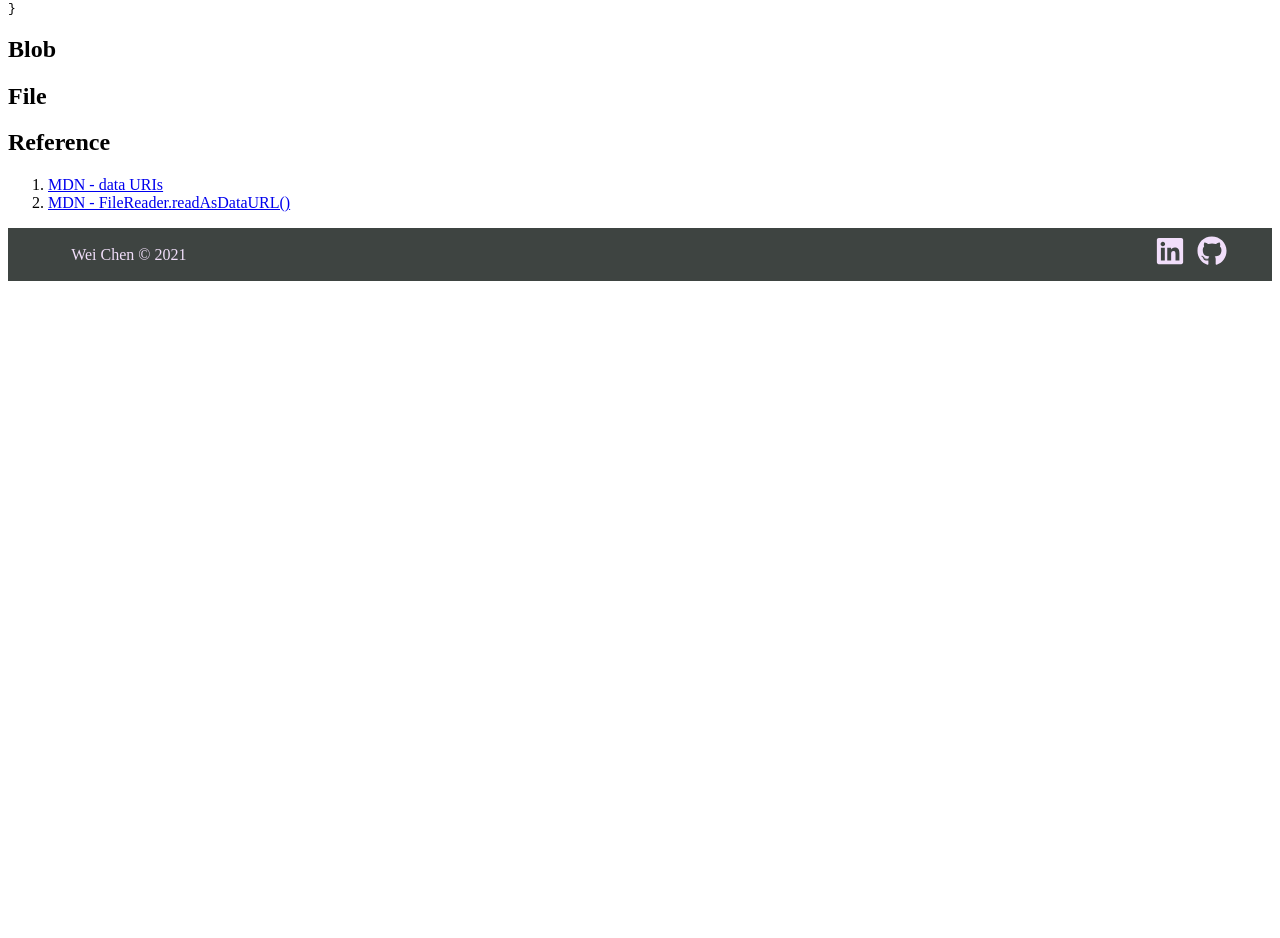
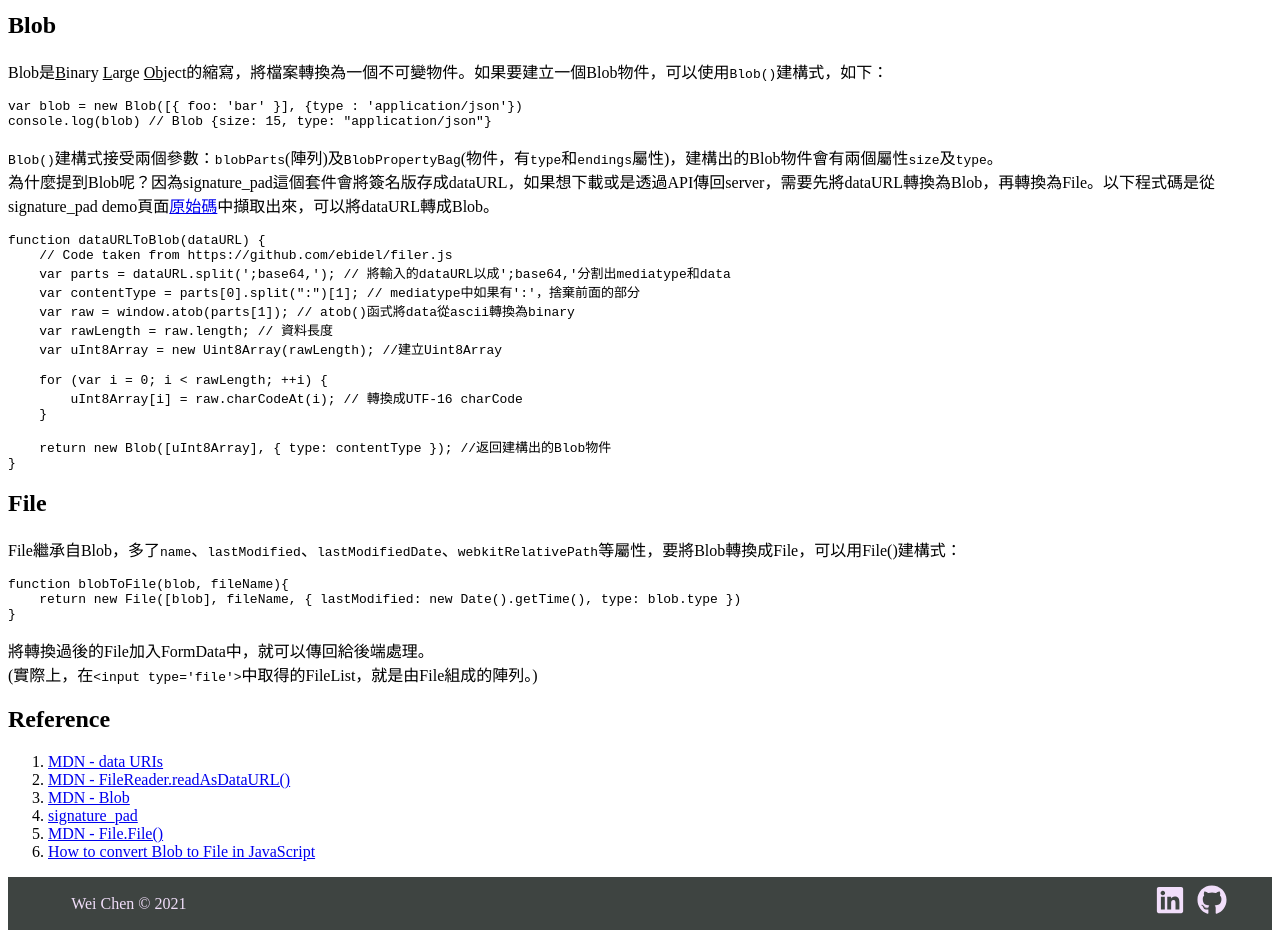
Before and after one commit to movingroovin/WeiCave, a Gatsby site: page /dataurl-blob-file/ in a window 1280 px wide. Shown: the part 804-1742 px from the top of the page. Before the commit the page ends 1093 px from the top, so only its background shows below. Built offline with nearby package versions, Linux system fonts and the light colour scheme; Gatsby itself is replaced by a stand-in of ours; some packages are replaced by stand-ins of ours; code samples lack their colours.

Commit message:
new article/ hide code snippet header

````diff
--- a/src/assests/posts/dataurl-blob-file.md
+++ b/src/assests/posts/dataurl-blob-file.md
@@ -4,7 +4,7 @@ date: '2021/04/15'
 tags: ['technical', 'React']
 ---
 
-專案開發時，系統簽核流程需要有簽名板功能並存成圖片，經過搜尋之後選擇使用[signature_pad](https://github.com/szimek/signature_pad)。這個套件使用起來非常簡單，`npm install signature_pad`之後再`import`至需要的地方，並用`new`創建一個實例即可使用。不過這篇並不是要說明套件如何使用，而是因為在使用這個套件時遇到了dataURL、Blob還有最後儲存的File，所以簡單解釋一下這三者之間的差別與關聯。
+專案開發時，系統簽核流程需要有簽名板功能並存成圖片，經過搜尋之後選擇使用[signature_pad](https://github.com/szimek/signature_pad)。這個套件使用起來非常簡單，`npm install signature_pad`之後再`import`至需要的地方，並用`new`創建一個實例即可使用。在使用這個套件時，會依序遇到dataURL、Blob還有最後儲存的File，在了解後簡單紀錄一下這三者之間的差別與關聯。
 
 ## dataURL
 dataURL可以理解成一個描述檔案的字串，透過解析這個字串能夠將檔案呈現出來。格式是像這個樣子：
@@ -35,10 +35,47 @@ const UploadExample = () => {
 }
 ```
 
+
 ## Blob
+Blob是<ins>B</ins>inary <ins>L</ins>arge <ins>Ob</ins>ject的縮寫，將檔案轉換為一個不可變物件。如果要建立一個Blob物件，可以使用`Blob()`建構式，如下：
+```javascript
+var blob = new Blob([{ foo: 'bar' }], {type : 'application/json'})
+console.log(blob) // Blob {size: 15, type: "application/json"}
+```
+`Blob()`建構式接受兩個參數：`blobParts`(陣列)及`BlobPropertyBag`(物件，有`type`和`endings`屬性)，建構出的Blob物件會有兩個屬性`size`及`type`。
+為什麼提到Blob呢？因為signature_pad這個套件會將簽名版存成dataURL，如果想下載或是透過API傳回server，需要先將dataURL轉換為Blob，再轉換為File。以下程式碼是從signature_pad demo頁面[原始碼](https://github.com/szimek/signature_pad/blob/1912e2c58946c833934ab8dea5780d635654ab7d/docs/js/app.js)中擷取出來，可以將dataURL轉成Blob。
+```javascript
+function dataURLToBlob(dataURL) {
+    // Code taken from https://github.com/ebidel/filer.js
+    var parts = dataURL.split(';base64,'); // 將輸入的dataURL以成';base64,'分割出mediatype和data
+    var contentType = parts[0].split(":")[1]; // mediatype中如果有':'，捨棄前面的部分
+    var raw = window.atob(parts[1]); // atob()函式將data從ascii轉換為binary
+    var rawLength = raw.length; // 資料長度
+    var uInt8Array = new Uint8Array(rawLength); //建立Uint8Array
+
+    for (var i = 0; i < rawLength; ++i) {
+        uInt8Array[i] = raw.charCodeAt(i); // 轉換成UTF-16 charCode
+    }
+
+    return new Blob([uInt8Array], { type: contentType }); //返回建構出的Blob物件
+}
+```
+
 
 ## File
+File繼承自Blob，多了`name`、`lastModified`、`lastModifiedDate`、`webkitRelativePath`等屬性，要將Blob轉換成File，可以用File()建構式：
+```javascript
+function blobToFile(blob, fileName){
+    return new File([blob], fileName, { lastModified: new Date().getTime(), type: blob.type })
+}
+```
+將轉換過後的File加入FormData中，就可以傳回給後端處理。
+(實際上，在`<input type='file'>`中取得的FileList，就是由File組成的陣列。)
 
 ## Reference
 1. [MDN - data URIs](https://developer.mozilla.org/zh-TW/docs/Web/HTTP/Basics_of_HTTP/Data_URIs)
 2. [MDN - FileReader.readAsDataURL()](https://developer.mozilla.org/zh-CN/docs/Web/API/FileReader/readAsDataURL)
+3. [MDN - Blob](https://developer.mozilla.org/zh-TW/docs/Web/API/Blob)
+4. [signature_pad](https://github.com/szimek/signature_pad/blob/1912e2c58946c833934ab8dea5780d635654ab7d/docs/js/app.js)
+5. [MDN - File.File()](https://developer.mozilla.org/zh-TW/docs/Web/API/File/File)
+6. [How to convert Blob to File in JavaScript](https://stackoverflow.com/questions/27159179/how-to-convert-blob-to-file-in-javascript)
--- a/src/assests/style/General.scss
+++ b/src/assests/style/General.scss
@@ -30,4 +30,5 @@ main {
   @media screen and (max-width: 992px) {
     padding: 16px 5%;
   }
+  --deckgo-highlight-code-carbon-toolbar-display: none
 }
````
